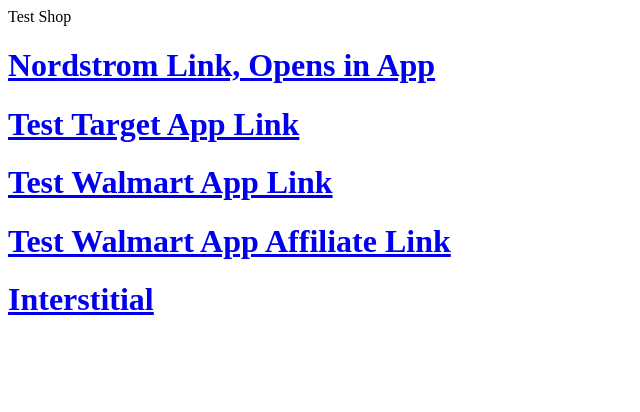
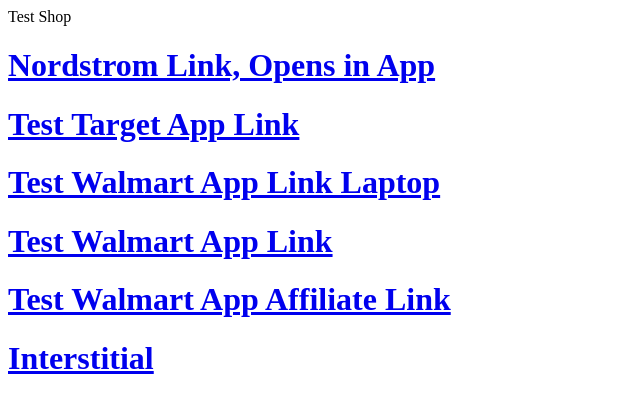
Before and after one commit to nshiffert/nshiffert.github.io, a plain HTML site: page index.html in a window 1280 px wide. Shown: the whole page, without its empty margins (0-640 px from the left). Drawn offline with Linux system fonts and the light colour scheme.

Commit message:
Update index.html

```diff
--- a/index.html
+++ b/index.html
@@ -5,6 +5,9 @@
     <h1><a href="https://shopstyle.it/l/bYD0b?utm_campaign=likeshopme&utm_medium=instagram&utm_source=dash%20hudson&pdata=igf&utm_content=www.instagram.com/p/CulZVvgNrHG/">
       Nordstrom Link, Opens in App</a></h1>
     <h1><a href="target://sp/kaplan-toys/-/N-10000241">Test Target App Link</a></h1>
+    <h1><a href="walmart://ip/EVOO-11-6-Convertible-Touchscreen-Laptop-FHD-Dual-Core-32GB-Storage-4GB-Memory-Mini-HDMI-Front-Camera-Windows-10-Home-Silver-Includes-Office-365-Pers/893761763?irgwc=1&sourceid=imp_VvlVdtzCTxyPW3iSVB1OJSI9UkF1NKzcz1VXVI0&veh=aff&wmlspartner=imp_2098076&clickid=VvlVdtzCTxyPW3iSVB1OJSI9UkF1NKzcz1VXVI0&sharedid=&affiliates_ad_id=565706&campaign_id=9383"
+>Test Walmart App Link Laptop</a></h1>
+
     <h1><a href="walmart://ip/dealsofamerica/17165318?irgwc=1&veh=aff&wmlspartner=imp_1806215&irgwc=1&sourceid=imp_WT8w3yRsCxyNTMVyKcwN9xFvUkFw2vxdMz9E3U0&veh=aff&wmlspartner=imp_57486&clickid=WT8w3yRsCxyNTMVyKcwN9xFvUkFw2vxdMz9E3U0&sharedid=collective&affiliates_ad_id=565706&campaign_id=9383">Test Walmart App Link</a></h1>
     <h1><a href="https://shopstyle.evyy.net/c/57486/565706/9383?u=walmart%3A%2F%2Fip%2Fdealsofamerica%2F17165318%3Firgwc%3D1%26sourceid%3Dimp_zDkVg%253AUuXxyJWrQwUx0Mo38zUkn1EETRuxg70U0%26veh%3Daff%26wmlspartner%3Dimp_1806215%26clickid%3DzDkVg%253AUuXxyJWrQwUx0Mo38zUkn1EETRuxg70U0&subId1=6473975360&sharedid=collective
 ">Test Walmart App Affiliate Link</a></h1>
```
